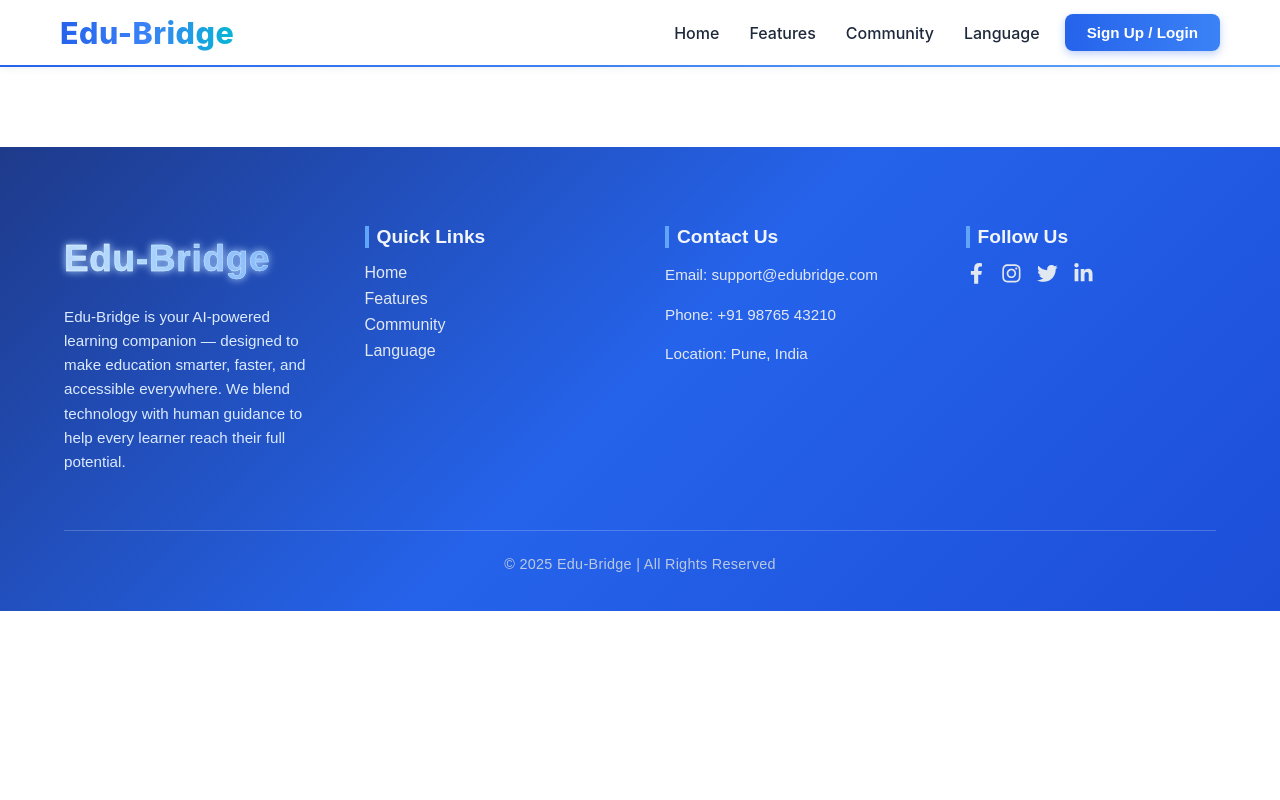
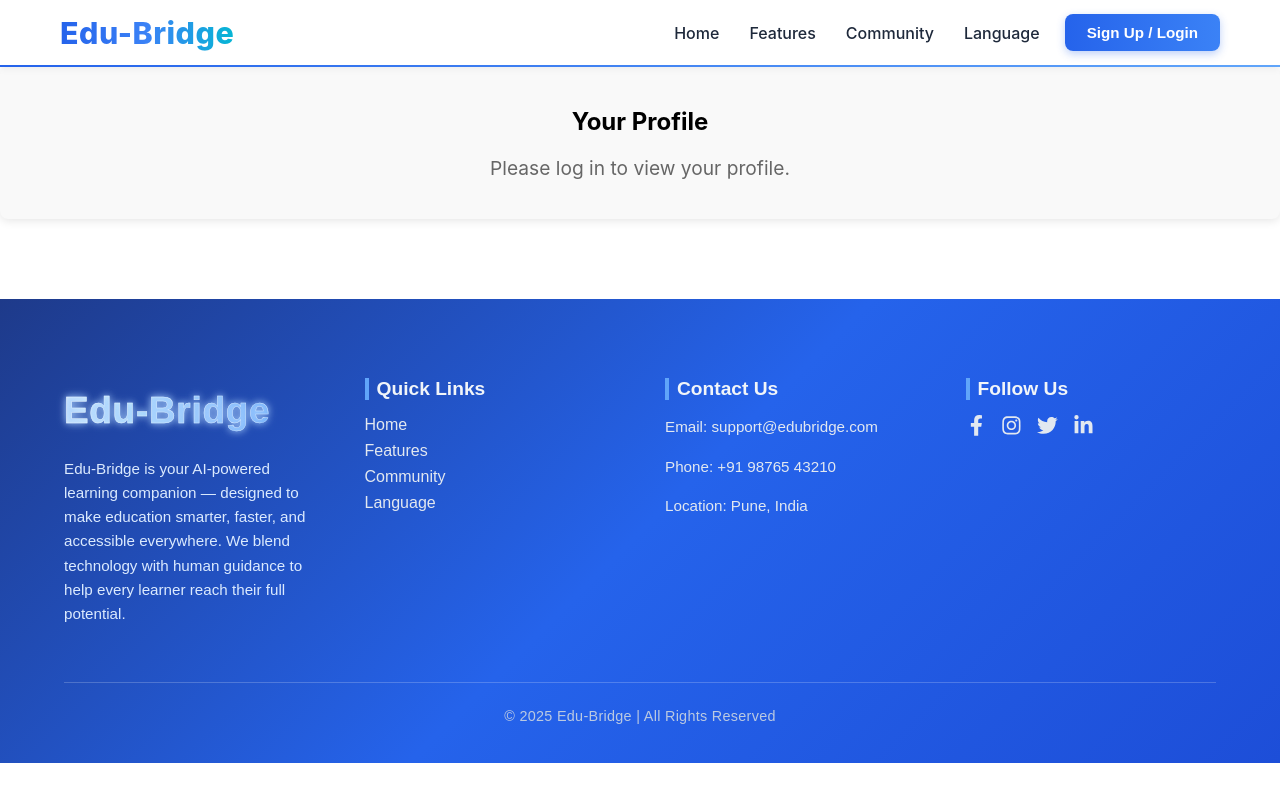
Before and after one commit to error-kevin/EduBridge, a React (Vite) app in the folder Client/: page /profile in a window 1280 px wide. Built offline with nearby package versions, Linux system fonts and the light colour scheme; no server answers.

Commit message:
proflie-page

```diff
--- a/Client/src/App.jsx
+++ b/Client/src/App.jsx
@@ -4,6 +4,7 @@ import ScrollToTop from './components/ScrollToTop';
 import Header from './components/Header';
 import Home from './components/Home';
 import Auth from './components/auth';
+import Profile from './components/profile';
 import Features from './components/Features';
 import Learn from './components/Learn';
 import Quiz from './components/Quiz';
@@ -23,6 +24,7 @@ const App = () => {
                 <Routes>
                     <Route path="/" element={<Home />} />
                     <Route path="/login" element={<Auth />} />
+                    <Route path="/profile" element={<Profile />} />
                     <Route path="/features" element={<Features />} />
                     <Route path="/features/learn" element={<Learn />} />
                     <Route path="/features/quiz" element={<Quiz />} />
--- /dev/null
+++ b/Client/src/components/Profile.jsx
@@ -0,0 +1,44 @@
+import React, { useEffect, useState } from "react";
+import { auth, logoutUser } from "../firebase";
+import { onAuthStateChanged } from "firebase/auth";
+import "../styles/Profile.css";
+
+// Profile component
+const Profile = () => {
+  const [user, setUser] = useState(null);
+
+  useEffect(() => {
+    const unsubAuth = onAuthStateChanged(auth, (u) => setUser(u || null));
+
+    return () => {
+      unsubAuth();
+    };
+  }, []);
+
+  return (
+    <div className="unique-profile-page">
+      <h2>Your Profile</h2>
+
+      {user ? (
+        <div className="unique-user-info">
+          <img
+            src={user.photoURL || "https://cdn-icons-png.flaticon.com/512/149/149071.png"}
+            alt="user"
+            className="unique-user-avatar"
+          />
+          <div className="unique-user-details">
+            <span className="unique-username">{user.displayName || user.email}</span>
+            <span className="unique-user-email">{user.email}</span>
+            <button className="unique-logout-button" onClick={logoutUser}>Logout</button>
+          </div>
+        </div>
+      ) : (
+        <div className="unique-login-reminder">
+          <p>Please log in to view your profile.</p>
+        </div>
+      )}
+    </div>
+  );
+};
+
+export default Profile;
--- a/Client/src/firebase.js
+++ b/Client/src/firebase.js
@@ -32,4 +32,27 @@ const provider = new GoogleAuthProvider();
 const loginWithGoogle = () => signInWithPopup(auth, provider);
 const logoutUser = () => signOut(auth);
 
-export { app, auth, db, storage, loginWithGoogle, logoutUser };
+// 🔹 Optional helper to get a storage reference for profile images
+import { ref } from "firebase/storage";
+const getProfileImageRef = (userId) => ref(storage, `profileImages/${userId}`);
+
+// 🔹 Optional helper to handle CORS-friendly upload using Firebase SDK
+import { uploadBytes, getDownloadURL } from "firebase/storage";
+const uploadProfileImage = async (userId, file) => {
+  if (!userId || !file) throw new Error("Missing userId or file");
+  const imageRef = getProfileImageRef(userId);
+  await uploadBytes(imageRef, file);
+  const url = await getDownloadURL(imageRef);
+  return url; // Returns downloadable URL
+};
+
+export {
+  app,
+  auth,
+  db,
+  storage,
+  loginWithGoogle,
+  logoutUser,
+  getProfileImageRef,
+  uploadProfileImage
+};
--- /dev/null
+++ b/Client/src/styles/Profile.css
@@ -0,0 +1,61 @@
+/* Profile.css */
+
+.unique-profile-page {
+  padding: 20px;
+  text-align: center;
+  background-color: #f9f9f9;
+  border-radius: 8px;
+  box-shadow: 0 2px 10px rgba(0, 0, 0, 0.1);
+}
+
+.unique-user-info {
+  display: flex;
+  flex-direction: column; /* Changed to column for vertical layout */
+  align-items: center;
+}
+
+.unique-user-avatar {
+  width: 100px;
+  height: 100px;
+  border-radius: 50%;
+  margin-bottom: 15px;
+}
+
+.unique-user-details {
+  display: flex;
+  flex-direction: column; /* Added for vertical stacking */
+  align-items: center; /* Center aligned */
+  margin-top: 10px;
+}
+
+.unique-username {
+  font-size: 1.5em;
+  font-weight: bold;
+  color: #333;
+  margin-bottom: 5px; /* Space between name and email */
+}
+
+.unique-user-email {
+  font-size: 1.1em;
+  color: #666;
+  margin-bottom: 10px; /* Space between email and button */
+}
+
+.unique-logout-button {
+  padding: 10px 15px;
+  background-color: #e63946;
+  color: white;
+  border: none;
+  border-radius: 5px;
+  cursor: pointer;
+  transition: background-color 0.3s ease;
+}
+
+.unique-logout-button:hover {
+  background-color: #d62839;
+}
+
+.unique-login-reminder {
+  font-size: 1.2em;
+  color: #666;
+}
```
Also changed, not shown: 2 other files (tests, documents, lock files or other folders).
